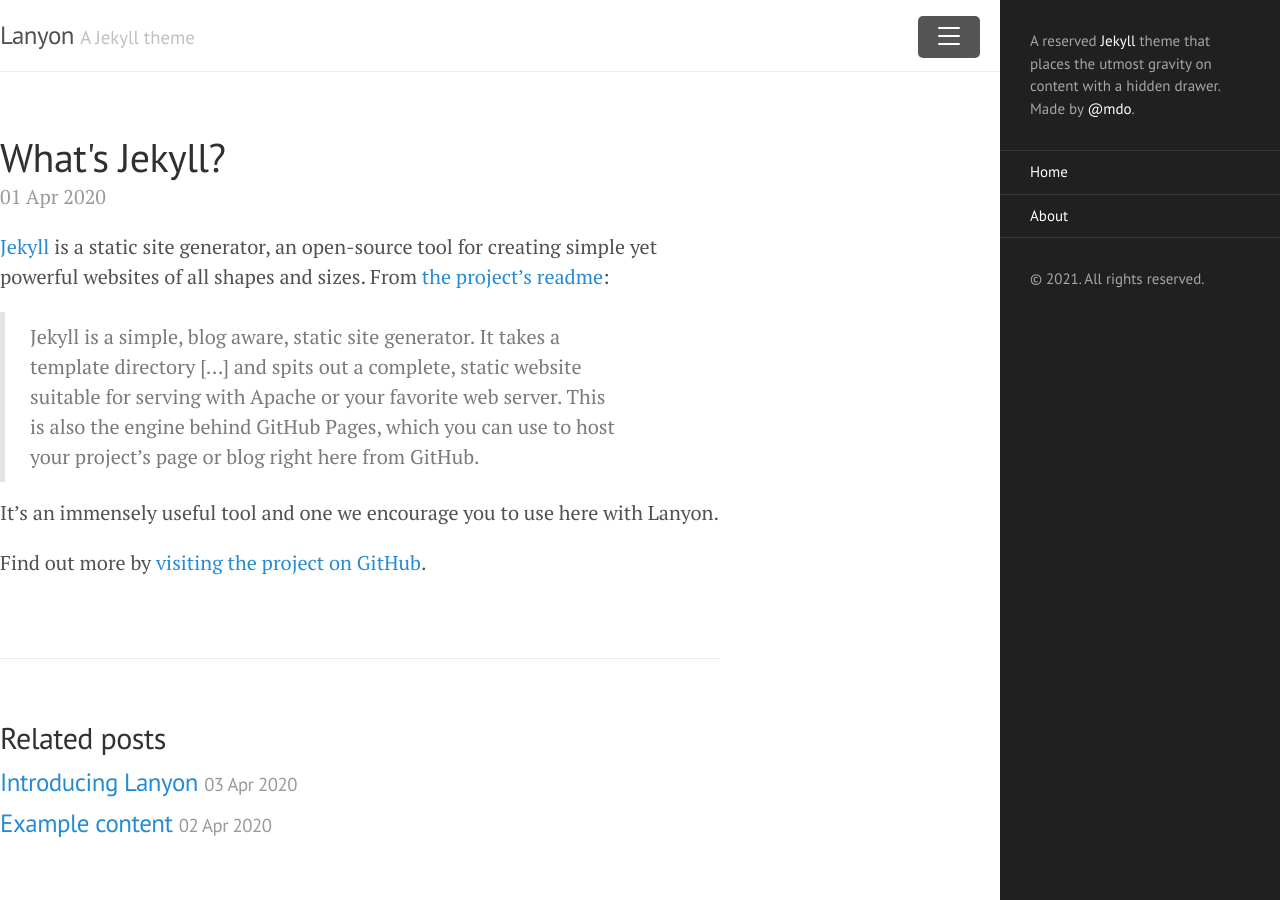
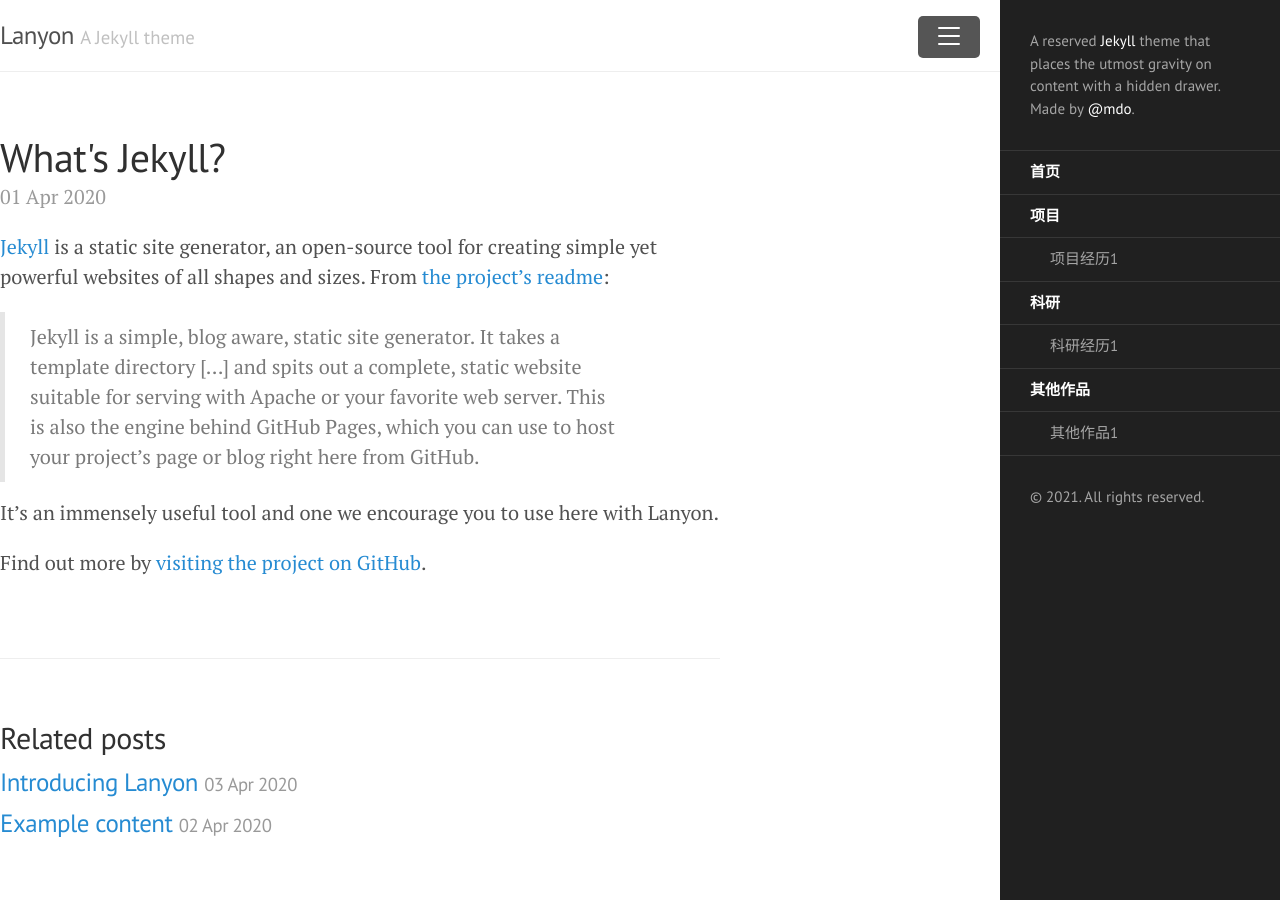
Before and after one commit to tenghehan/tenghehan.github.io, a Jekyll site: the page built from collections/_posts/2020-04-01-whats-jekyll.md, in a window 1280 px wide. Built offline with Jekyll 4.4.1, drawn with Linux system fonts in a browser that asks for light colours.

Commit message:
Custom collections with nav

```diff
--- a/_config.yml
+++ b/_config.yml
@@ -19,4 +19,19 @@
 
 # Custom vars
 version:             1.1.0
-google_analytics_id: UA-146052-15
+google_analytics_id: ''
+
+collections_dir: 'collections'
+collections:
+  projects:
+    title: '项目'
+    nav: true
+    output: true
+  research:
+    title: '科研'
+    nav: true
+    output: true
+  works:
+    title: '其他作品'
+    nav: true
+    output: true
--- a/_includes/sidebar.html
+++ b/_includes/sidebar.html
@@ -9,25 +9,26 @@
   </div>
 
   <nav class="sidebar-nav">
-    <a class="sidebar-nav-item{% if page.title == 'Home' %} active{% endif %}" href="{{ '/' | absolute_url }}">Home</a>
+    <a
+      class="sidebar-nav-item sidebar-nav-parent {% if page.title == 'Home' %} active{% endif %}"
+      href="{{ '/' | absolute_url }}"
+    >首页</a>
 
     {% comment %}
       The code below dynamically generates a sidebar nav of pages with
       `layout: page` in the front-matter. See readme for usage.
     {% endcomment %}
 
-    {% assign pages_list = site.pages | sort:"url" %}
-    {% for node in pages_list %}
-      {% if node.title != null %}
-        {% if node.layout == "page" %}
-          <a class="sidebar-nav-item{% if page.url == node.url %} active{% endif %}" href="{{ node.url | absolute_url }}">{{ node.title }}</a>
-        {% endif %}
-      {% endif %}
+    {% assign colls = site.collections | where: 'nav', true %}
+    {% for coll in colls %}
+      <span class="sidebar-nav-item sidebar-nav-parent">{{ coll.title }}</span>
+      {% for node in coll.docs %}
+        <a
+          class="sidebar-nav-item sidebar-nav-child{% if page.url == node.url %} active{% endif %}"
+          href="{{ node.url | absolute_url }}"
+        >{{ node.title }}</a>
+      {% endfor %}
     {% endfor %}
-
-    {% comment %} <a class="sidebar-nav-item" href="{{ site.github.repo }}/archive/v{{ site.version }}.zip">Download</a> {% endcomment %}
-    {% comment %} <a class="sidebar-nav-item" href="{{ site.github.repo }}">GitHub project</a> {% endcomment %}
-    {% comment %} <span class="sidebar-nav-item">Currently v{{ site.version }}</span> {% endcomment %}
   </nav>
 
   <div class="sidebar-item">
--- /dev/null
+++ b/collections/_projects/project1.md
@@ -0,0 +1,5 @@
+---
+layout: default
+title: 项目经历1
+---
+# Project 1
--- /dev/null
+++ b/collections/_research/research1.md
@@ -0,0 +1,5 @@
+---
+layout: default
+title: 科研经历1
+---
+# Research 1
--- /dev/null
+++ b/collections/_works/work1.md
@@ -0,0 +1,5 @@
+---
+layout: default
+title: 其他作品1
+---
+# Work 1
--- a/public/css/lanyon.css
+++ b/public/css/lanyon.css
@@ -162,7 +162,7 @@
 }
 
 /* Sidebar content */
-.sidebar a {
+.sidebar-item a {
   font-weight: normal;
   color: #fff;
 }
@@ -182,6 +182,14 @@
   padding: .5rem 1rem;
   border-top: 1px solid rgba(255,255,255,.1);
 }
+a.sidebar-nav-parent, span.sidebar-nav-parent {
+  font-weight: bold;
+  color: #fff;
+}
+a.sidebar-nav-child {
+  font-weight: normal;
+  color: rgba(255,255,255,.6);
+}
 .sidebar-nav-item.active,
 a.sidebar-nav-item:hover,
 a.sidebar-nav-item:focus {
@@ -195,8 +203,11 @@
     padding: 1.5rem;
   }
   .sidebar-nav-item {
-    padding-left:  1.5rem;
+    padding-left:  2.5rem;
     padding-right: 1.5rem;
+  }
+  .sidebar-nav-parent {
+    padding-left: 1.5rem;
   }
 }
 
```
Also changed, not shown: collections/_posts/2020-04-01-whats-jekyll.md (renamed from _posts/2020-04-01-whats-jekyll.md), collections/_posts/2020-04-02-example-content.md (renamed from _posts/2020-04-02-example-content.md), collections/_posts/2020-04-03-introducing-lanyon.md (renamed from _posts/2020-04-03-introducing-lanyon.md).
